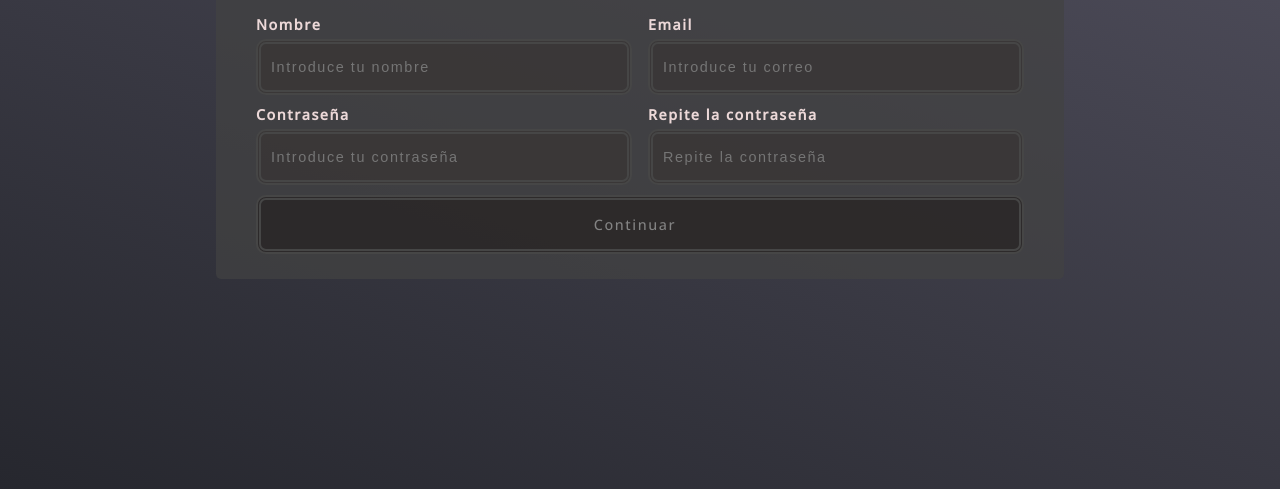
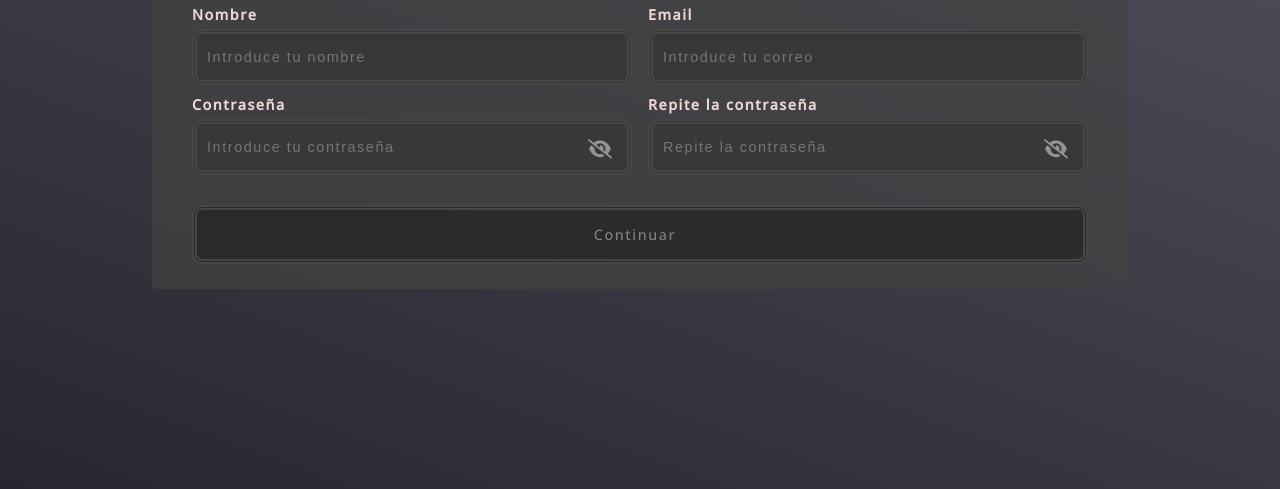
Before and after one commit to Humber70/form, a plain HTML site: page index.html in a window 1280 px wide. Shown: the part 311-800 px from the top of the page. Drawn offline with nearby package versions, Linux system fonts and the light colour scheme.

Commit message:
refact add new icon in html

```diff
--- a/css/styles.css
+++ b/css/styles.css
@@ -36,7 +36,7 @@ body {
 }
 
 .container-form .form {
-    max-width: 60%;
+    max-width: 70%;
     width: 100%;
     margin: 0 50px;
     padding: 25px 40px;
@@ -105,6 +105,24 @@ input[type="submit"]:hover {
 
 }
 
+.container-form .login div {
+    position: relative;
+    display: flex;
+    justify-content: end;
+    bottom: 35px;
+    right: 20px;
+}
+.container-form .login .fas {
+    font-size: 1.2em;
+    color: #a7a7a7d3;
+    cursor: pointer;
+    transition: color .3s ease;
+}
+
+.container-form .login .fas:hover {
+    color: #e2e2e2;
+}
+
 
 /* Responsive*/
 
--- a/index.html
+++ b/index.html
@@ -4,7 +4,8 @@
         <meta charset="UTF-8">
         <meta http-equiv="X-UA-Compatible" content="IE=edge">
         <meta name="viewport" content="width=device-width, initial-scale=1.0">
-
+        <!-- icnos -->
+        <script src="https://kit.fontawesome.com/99d6ad452c.js" crossorigin="anonymous"></script>
         <!-- fonts -->
         <link rel="preconnect" href="https://fonts.googleapis.com">
         <link rel="preconnect" href="https://fonts.gstatic.com" crossorigin>
@@ -22,24 +23,34 @@
 
                 <div class="login">
                     <label for="user">Nombre</label>
-                    <input type="text" name="user" id="user" placeholder="Introduce tu nombre">
+                    <input type="text" name="user" id="user" placeholder="Introduce tu nombre" required>
                 </div>
 
                 <div class="login">
 
                     <label for="correo">Email</label>
-                    <input type="email" name="correo" id="correo" placeholder="Introduce tu correo">
+                    <input type="email" name="correo" id="correo" placeholder="Introduce tu correo" required>
 
                 </div>
 
                 <div class="login">
                     <label for="pass">Contraseña</label>
-                    <input type="password" name="pass" id="pass" placeholder="Introduce tu contraseña">
+                    <input type="password" name="pass" id="pass" placeholder="Introduce tu contraseña" required>
+                    <div>
+                        <i class="fas fa-eye-slash"></i>
+
+                    </div>
+                    <!-- <i class="fas fa-eye"></i> -->
                 </div>
 
                 <div class="login">
                     <label for="pass-repeat">Repite la contraseña</label>
-                    <input type="password" name="pass-repeat" id="pass-repeat" placeholder="Repite la contraseña">
+                    <input type="password" name="pass-repeat" id="pass-repeat" placeholder="Repite la contraseña" required>
+                    <div>
+                        <i class="fas fa-eye-slash"></i>
+
+                    </div>
+
                 </div>
 
                     <input type="submit" name="btn" id="btn" value="Continuar">
```
